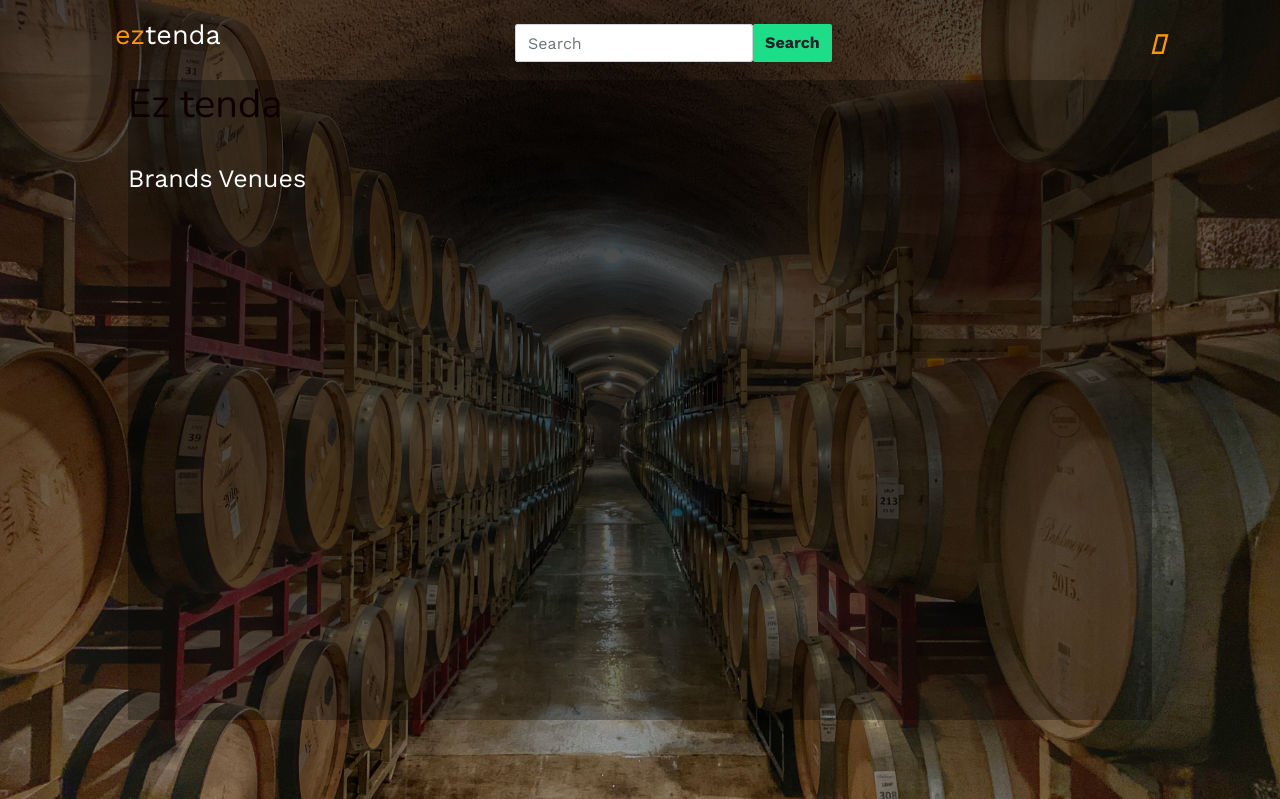
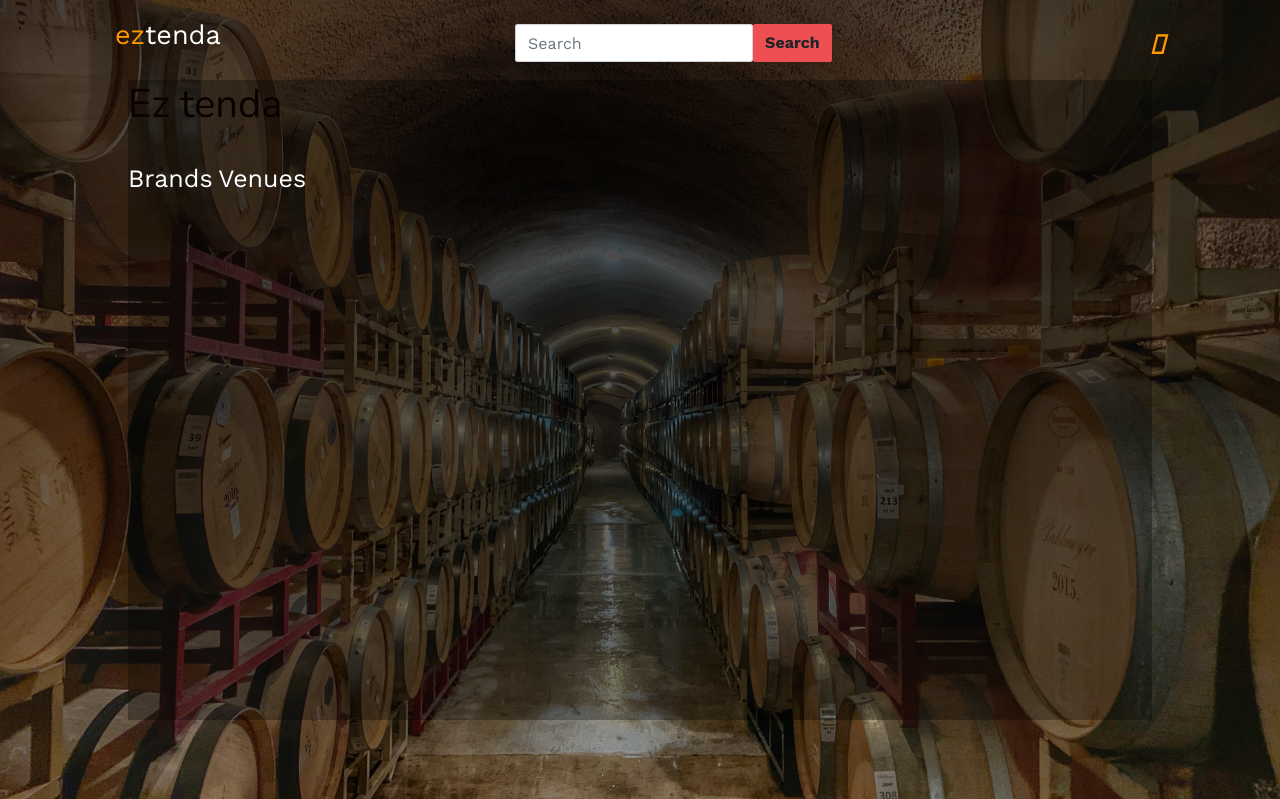
Before and after one commit to cicada-1/eztenda-prototype, a Rails app: page / in a window 1280 px wide, with the pointer over the restyled element. Shown: the top 799 px of the page. Run offline with Rails 7, Linux system fonts and the light colour scheme; style sheets or scripts are compiled from the project's sources; some libraries are stand-ins or nearby versions.

Commit message:
changed button hover color

```diff
--- a/app/assets/stylesheets/components/_navbar.scss
+++ b/app/assets/stylesheets/components/_navbar.scss
@@ -13,6 +13,10 @@
   color: white;
   font-weight: bold;
 }
+ .btn:hover {
+   background-color: #EE4F53;
+ }
+
 .fas {
   color: #FF9801;
   font-size: 30px;
```
